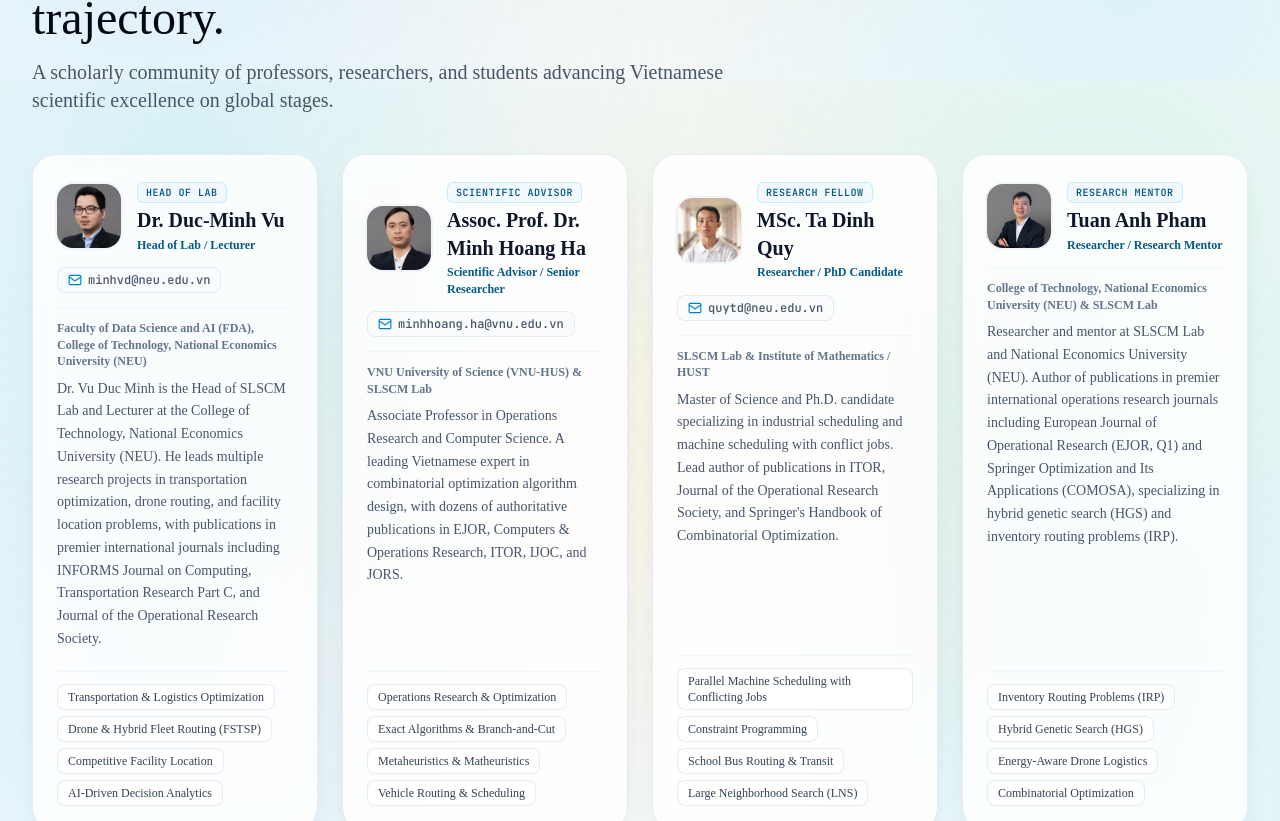
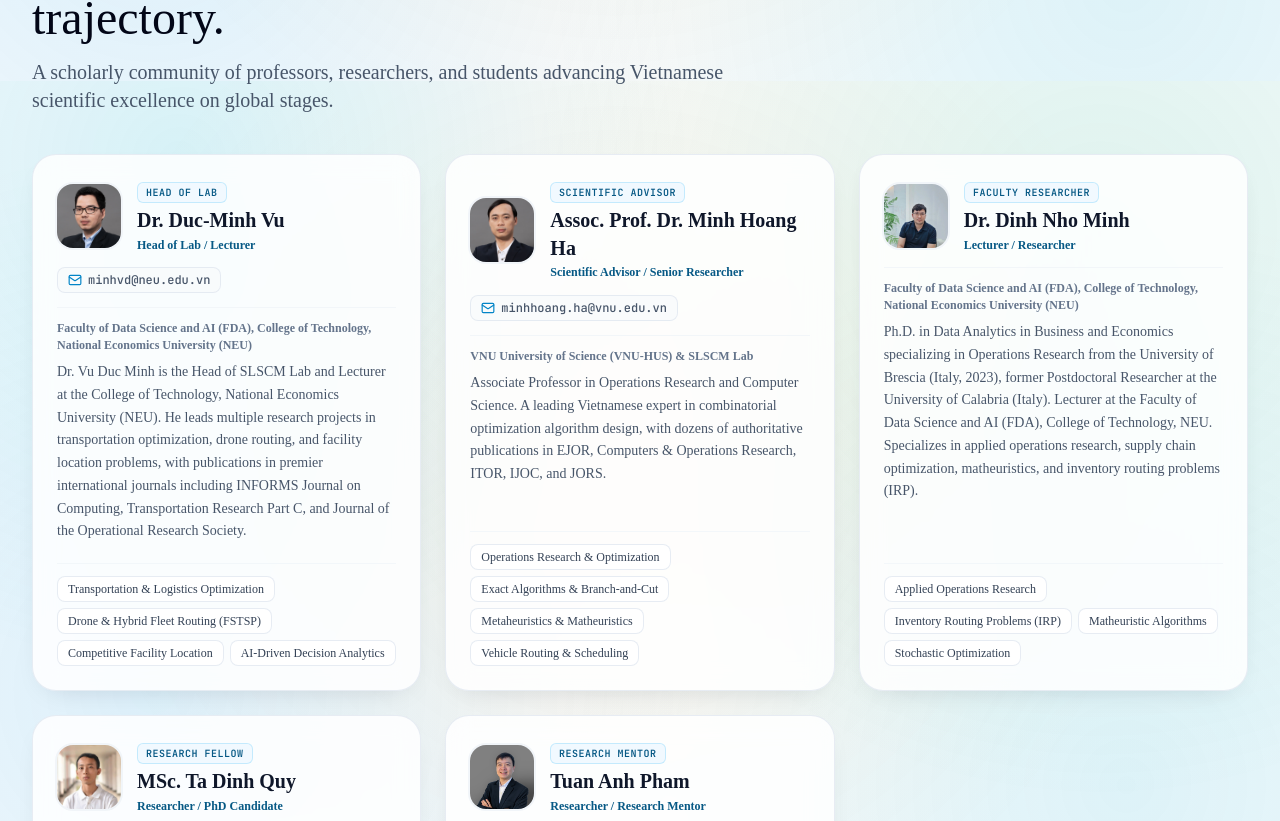
Before and after one commit to slscm-lab/slscm-lab.github.io, a React (Vite) app: page / in a window 1280 px wide. Shown: the part 7119-7940 px from the top of the page. Built offline with nearby package versions, Linux system fonts and the light colour scheme; a web font is replaced by a local one.

Commit message:
feat(mentorship): add Dr Dinh Nho Minh to Mentorship and faculty roster

```diff
--- a/src/App.tsx
+++ b/src/App.tsx
@@ -598,7 +598,7 @@ function PeopleAndLife() {
             title="Rigorous in mentorship, borderless in trajectory."
             text="A scholarly community of professors, researchers, and students advancing Vietnamese scientific excellence on global stages."
           />
-          <div className="mt-10 grid gap-6 grid-cols-1 md:grid-cols-2 lg:grid-cols-2 xl:grid-cols-4">
+          <div className="mt-10 grid gap-6 grid-cols-1 md:grid-cols-2 lg:grid-cols-3">
             {people.leadership_and_faculty.map((person, index) => {
               const name = person.name_en || person.name;
               const title = person.title_en || person.title_vi;
--- a/src/data/slscm_overview.json
+++ b/src/data/slscm_overview.json
@@ -26,9 +26,9 @@
     "international_partner_countries": 7
   },
   "team_structure": {
-    "total_faculty_researchers": 6,
+    "total_faculty_researchers": 7,
     "professors": 1,
-    "phd": 2,
+    "phd": 3,
     "phd_candidates": 2,
     "masters": 1,
     "talented_students": 10,
@@ -39,6 +39,11 @@
       "name": "PGS. TS. Hà Minh Hoàng",
       "role": "Cố vấn khoa học / Nghiên cứu gia cao cấp",
       "affiliation": "VNU University of Science & SLSCM Lab"
+    },
+    {
+      "name": "TS. Đinh Nho Minh",
+      "role": "Giảng viên / Nghiên cứu viên",
+      "affiliation": "Khoa KHDL&TTNT (FDA), NEU & SLSCM Lab"
     },
     {
       "name": "ThS. Tạ Đình Quý",
--- a/src/data/slscm_people.json
+++ b/src/data/slscm_people.json
@@ -38,6 +38,28 @@
       "bio_vi": "Phó Giáo sư, Tiến sĩ chuyên ngành Vận trù học và Khoa học Máy tính. Chuyên gia hàng đầu Việt Nam về thiết kế thuật toán tối ưu hóa tổ hợp, tác giả của hàng chục công trình uy tín trên EJOR, Computers & Operations Research, ITOR, IJOC, JORS.",
       "avatar": "/assets/images/people/ha_minh_hoang.jpg",
       "bio_en": "Associate Professor in Operations Research and Computer Science. A leading Vietnamese expert in combinatorial optimization algorithm design, with dozens of authoritative publications in EJOR, Computers & Operations Research, ITOR, IJOC, and JORS."
+    },
+    {
+      "id": "dinh-nho-minh",
+      "name": "TS. Đinh Nho Minh",
+      "name_en": "Dr. Dinh Nho Minh",
+      "title_vi": "Giảng viên / Nghiên cứu viên",
+      "title_en": "Lecturer / Researcher",
+      "role_badge": "FACULTY RESEARCHER",
+      "affiliation_vi": "Khoa Khoa học Dữ liệu & Trí tuệ Nhân tạo (FDA), Trường Công nghệ, Đại học Kinh tế Quốc dân (NEU)",
+      "affiliation_en": "Faculty of Data Science and AI (FDA), College of Technology, National Economics University (NEU)",
+      "email": "",
+      "office": "P1613, Tòa nhà A1, Đại học Kinh tế Quốc dân – 207 Giải Phóng, Hà Nội",
+      "research_interests": [
+        "Applied Operations Research",
+        "Inventory Routing Problems (IRP)",
+        "Matheuristic Algorithms",
+        "Stochastic Optimization",
+        "Supply Chain & Logistics Management"
+      ],
+      "bio_vi": "Tiến sĩ Phân tích dữ liệu trong Kinh tế – Chuyên ngành Vận trù học tại Đại học Brescia (Italy, 2023), từng nghiên cứu sau tiến sĩ (Postdoc) tại Đại học Calabria (Italy). Giảng viên Khoa KHDL&TTNT (FDA), Trường Công nghệ - NEU. Hướng nghiên cứu chuyên sâu về vận trù học ứng dụng, tối ưu hóa chuỗi cung ứng, các thuật toán matheuristic cho bài toán định tuyến và quản lý kho (IRP).",
+      "avatar": "/assets/images/people/dinh_nho_minh.jpg",
+      "bio_en": "Ph.D. in Data Analytics in Business and Economics specializing in Operations Research from the University of Brescia (Italy, 2023), former Postdoctoral Researcher at the University of Calabria (Italy). Lecturer at the Faculty of Data Science and AI (FDA), College of Technology, NEU. Specializes in applied operations research, supply chain optimization, matheuristics, and inventory routing problems (IRP)."
     },
     {
       "id": "ta-dinh-quy",
```
Also changed, not shown: public/assets/images/people/dinh_nho_minh.jpg (added).
